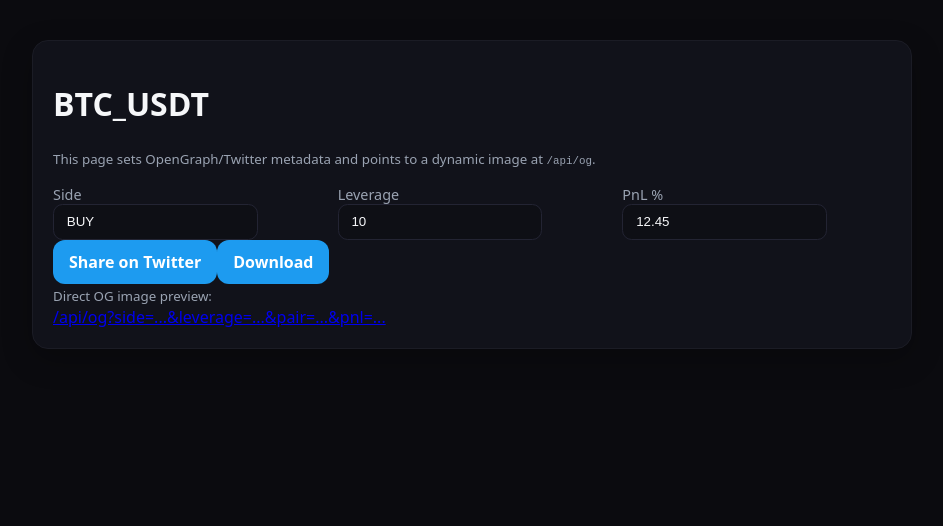
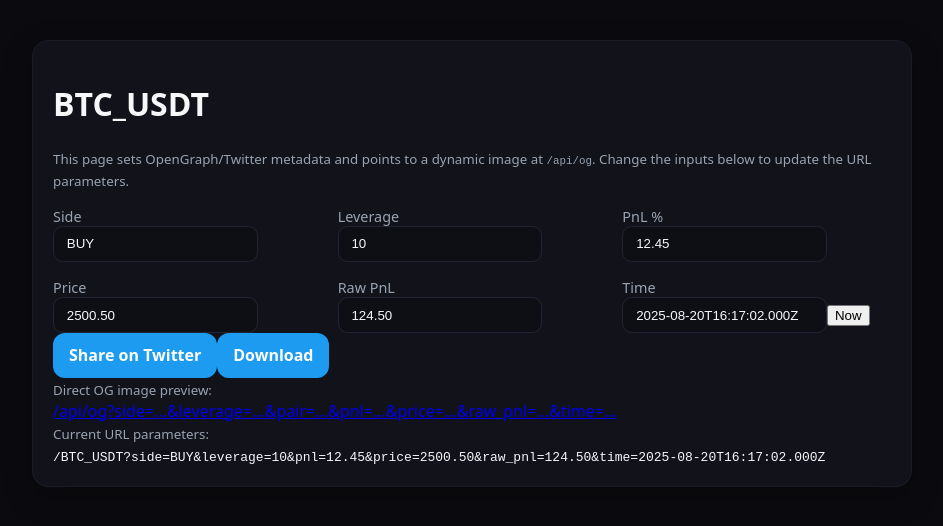
Before and after one commit to wdcs-baldevparmar/twitter_og, a Next.js app: page /BTC_USDT in a window 1280 px wide. Shown: the top 526 px of the page, without its empty margins (168-1111 px from the left). Built offline with nearby package versions, Linux system fonts and the light colour scheme; no server answers.

Commit message:
Extra field added

```diff
--- a/app/[pair]/page.tsx
+++ b/app/[pair]/page.tsx
@@ -1,66 +1,38 @@
-import type { Metadata } from "next";
+"use client";
+
+import { useRouter, useSearchParams } from "next/navigation";
+import { useState, useEffect } from "react";
 
 type Props = {
   params: { pair: string };
-  searchParams: { side?: string; leverage?: string; pnl?: string };
 };
 
-export async function generateMetadata({
-  params,
-  searchParams, // Uncomment if you want to use searchParams
-}: // searchParams,
-Props): Promise<Metadata> {
+export default function PairPage({ params }: Props) {
+  const router = useRouter();
+  const searchParams = useSearchParams();
+
   const pairFromUrl = (params.pair || "ETH_USD").toUpperCase();
-  const side = (searchParams.side || "BUY").toUpperCase();
-  const leverage = searchParams.leverage || "10";
-  const pnl = parseFloat(searchParams.pnl || "12.45");
+  const initialSide = (searchParams.get("side") || "BUY").toUpperCase();
+  const initialLeverage = searchParams.get("leverage") || "10";
+  const initialPnl = searchParams.get("pnl") || "12.45";
+  const initialPrice = searchParams.get("price") || "2500.50";
+  const initialRawPnl = searchParams.get("raw_pnl") || "124.50";
+  const initialTime = searchParams.get("time") || new Date().toISOString();
+
+  const [side, setSide] = useState(initialSide);
+  const [leverage, setLeverage] = useState(initialLeverage);
+  const [pnl, setPnl] = useState(initialPnl);
+  const [price, setPrice] = useState(initialPrice);
+  const [rawPnl, setRawPnl] = useState(initialRawPnl);
+  const [time, setTime] = useState(initialTime);
+
   const pairForImage = pairFromUrl.replace("_", "-");
+  const pnlValue = parseFloat(pnl);
 
-  const description = `${pnl >= 0 ? "📈" : "📉"} Just ${
-    pnl >= 0 ? "made" : "took"
-  } ${Math.abs(pnl).toFixed(2)}% ${
-    pnl >= 0 ? "profit" : "loss"
-  } on ${pairForImage} ${side} ${leverage}x!`;
-
-  const imageUrl = `${
-    process.env.NEXT_PUBLIC_BASE_URL
-  }/api/og?pair=${encodeURIComponent(pairFromUrl)}&side=${encodeURIComponent(
-    side
-  )}&leverage=${encodeURIComponent(leverage)}&pnl=${encodeURIComponent(
-    String(pnl)
-  )}`;
-
-  return {
-    title: `${pairFromUrl} – Twitter OG Demo`,
-    description,
-    openGraph: {
-      title: `${pairFromUrl} – Twitter OG Demo`,
-      description,
-      type: "website",
-      url: `${process.env.NEXT_PUBLIC_BASE_URL}/${pairFromUrl}`,
-      images: [{ url: imageUrl, width: 1200, height: 630, alt: "OG Card" }],
-    },
-    twitter: {
-      card: "summary_large_image",
-      title: `${pairFromUrl} – Twitter OG Demo`,
-      description,
-      images: [imageUrl], // twitter images = string[]
-    },
-  };
-}
-
-export default function PairPage({ params, searchParams }: Props) {
-  const pairFromUrl = (params.pair || "ETH_USD").toUpperCase();
-  const side = (searchParams.side || "BUY").toUpperCase();
-  const leverage = searchParams.leverage || "10";
-  const pnl = parseFloat(searchParams.pnl ?? "12.45");
-  const pairForImage = pairFromUrl.replace("_", "-");
-  console.log("🚀 ~ PairPage ~ pairForImage:", pairForImage);
-
-  const description = `${pnl >= 0 ? "📈" : "📉"} Just ${
-    pnl >= 0 ? "made" : "took"
-  } ${Math.abs(pnl).toFixed(2)}% ${
-    pnl >= 0 ? "profit" : "loss"
+  const description = `${pnlValue >= 0 ? "📈" : "📉"} Just ${
+    pnlValue >= 0 ? "made" : "took"
+  } ${Math.abs(pnlValue).toFixed(2)}% ${
+    pnlValue >= 0 ? "profit" : "loss"
   } on ${pairForImage} ${side} ${leverage}x!`;
 
   const shareUrl = `${
@@ -69,20 +41,65 @@ export default function PairPage({ params, searchParams }: Props) {
     side
   )}&leverage=${encodeURIComponent(leverage)}&pnl=${encodeURIComponent(
     String(pnl)
-  )}`;
+  )}&price=${encodeURIComponent(price)}&raw_pnl=${encodeURIComponent(
+    rawPnl
+  )}&time=${encodeURIComponent(time)}`;
+
   const twitterIntent = `https://twitter.com/intent/tweet?text=${encodeURIComponent(
     description
   )}&url=${encodeURIComponent(shareUrl)}`;
-  {
-    console.log(
-      "sfsdfsdf",
-      `/api/og?side=${encodeURIComponent(side)}&leverage=${encodeURIComponent(
-        leverage
-      )}&pair=${encodeURIComponent(pairForImage)}&pnl=${encodeURIComponent(
-        String(pnl)
-      )}&download=1`
-    );
-  }
+
+  // Update URL when inputs change
+  const updateUrl = (newSide: string, newLeverage: string, newPnl: string, newPrice: string, newRawPnl: string, newTime: string) => {
+    const params = new URLSearchParams();
+    params.set("side", newSide);
+    params.set("leverage", newLeverage);
+    params.set("pnl", newPnl);
+    params.set("price", newPrice);
+    params.set("raw_pnl", newRawPnl);
+    params.set("time", newTime);
+
+    const newUrl = `/${pairFromUrl}?${params.toString()}`;
+    router.push(newUrl);
+  };
+
+  // Handle input changes
+  const handleSideChange = (value: string) => {
+    setSide(value.toUpperCase());
+    updateUrl(value.toUpperCase(), leverage, pnl, price, rawPnl, time);
+  };
+
+  const handleLeverageChange = (value: string) => {
+    setLeverage(value);
+    updateUrl(side, value, pnl, price, rawPnl, time);
+  };
+
+  const handlePnlChange = (value: string) => {
+    setPnl(value);
+    updateUrl(side, leverage, value, price, rawPnl, time);
+  };
+
+  const handlePriceChange = (value: string) => {
+    setPrice(value);
+    updateUrl(side, leverage, pnl, value, rawPnl, time);
+  };
+
+  const handleRawPnlChange = (value: string) => {
+    setRawPnl(value);
+    updateUrl(side, leverage, pnl, price, value, time);
+  };
+
+  const handleTimeChange = (value: string) => {
+    setTime(value);
+    updateUrl(side, leverage, pnl, price, rawPnl, value);
+  };
+
+  // Set current time
+  const setCurrentTime = () => {
+    const currentTime = new Date().toISOString();
+    setTime(currentTime);
+    updateUrl(side, leverage, pnl, price, rawPnl, currentTime);
+  };
 
   return (
     <main className="container">
@@ -91,22 +108,73 @@ export default function PairPage({ params, searchParams }: Props) {
         <p className="mb-6">
           <small className="muted">
             This page sets OpenGraph/Twitter metadata and points to a dynamic
-            image at <code>/api/og</code>.
+            image at <code>/api/og</code>. Change the inputs below to update the URL parameters.
           </small>
         </p>
 
         <div className="grid">
           <div>
             <div className="label">Side</div>
-            <input className="input" defaultValue={side} readOnly />
+            <input
+              className="input"
+              value={side}
+              onChange={(e) => handleSideChange(e.target.value)}
+              placeholder="BUY or SELL"
+            />
           </div>
           <div>
             <div className="label">Leverage</div>
-            <input className="input" defaultValue={leverage} readOnly />
+            <input
+              className="input"
+              value={leverage}
+              onChange={(e) => handleLeverageChange(e.target.value)}
+              placeholder="10"
+            />
           </div>
           <div>
             <div className="label">PnL %</div>
-            <input className="input" defaultValue={String(pnl)} readOnly />
+            <input
+              className="input"
+              value={pnl}
+              onChange={(e) => handlePnlChange(e.target.value)}
+              placeholder="12.45"
+            />
+          </div>
+          <div>
+            <div className="label">Price</div>
+            <input
+              className="input"
+              value={price}
+              onChange={(e) => handlePriceChange(e.target.value)}
+              placeholder="2500.50"
+            />
+          </div>
+          <div>
+            <div className="label">Raw PnL</div>
+            <input
+              className="input"
+              value={rawPnl}
+              onChange={(e) => handleRawPnlChange(e.target.value)}
+              placeholder="124.50"
+            />
+          </div>
+          <div>
+            <div className="label">Time</div>
+            <div className="flex gap-2">
+              <input
+                className="input flex-1"
+                value={time}
+                onChange={(e) => handleTimeChange(e.target.value)}
+                placeholder="2024-01-01T12:00:00.000Z"
+              />
+              <button
+                className="button"
+                onClick={setCurrentTime}
+                type="button"
+              >
+                Now
+              </button>
+            </div>
           </div>
         </div>
 
@@ -128,7 +196,11 @@ export default function PairPage({ params, searchParams }: Props) {
               leverage
             )}&pair=${encodeURIComponent(
               pairForImage
-            )}&pnl=${encodeURIComponent(String(pnl))}&download=1`}
+            )}&pnl=${encodeURIComponent(String(pnl))}&price=${encodeURIComponent(
+              price
+            )}&raw_pnl=${encodeURIComponent(rawPnl)}&time=${encodeURIComponent(
+              time
+            )}&download=1`}
             download={`${pairForImage}-${side}.png`}
           >
             Download
@@ -144,12 +216,24 @@ export default function PairPage({ params, searchParams }: Props) {
               leverage
             )}&pair=${encodeURIComponent(
               pairForImage
-            )}&pnl=${encodeURIComponent(String(pnl))}`}
+            )}&pnl=${encodeURIComponent(String(pnl))}&price=${encodeURIComponent(
+              price
+            )}&raw_pnl=${encodeURIComponent(rawPnl)}&time=${encodeURIComponent(
+              time
+            )}`}
             target="_blank"
             rel="noopener noreferrer"
           >
-            /api/og?side=...&leverage=...&pair=...&pnl=...
+            /api/og?side=...&leverage=...&pair=...&pnl=...&price=...&raw_pnl=...&time=...
           </a>
+        </div>
+
+        <div className="mt-4 p-4 bg-gray-100 rounded">
+          <small className="muted">Current URL parameters:</small>
+          <br />
+          <code className="text-sm">
+            /{pairFromUrl}?side={side}&leverage={leverage}&pnl={pnl}&price={price}&raw_pnl={rawPnl}&time={time}
+          </code>
         </div>
       </div>
     </main>
```
Also changed, not shown: app/api/og/route.tsx (+29 -9 lines).
